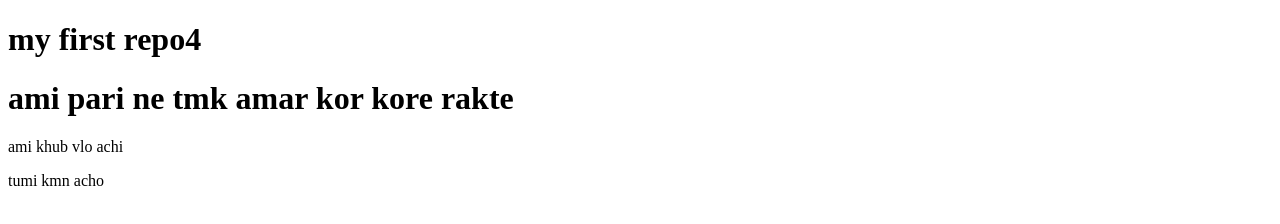
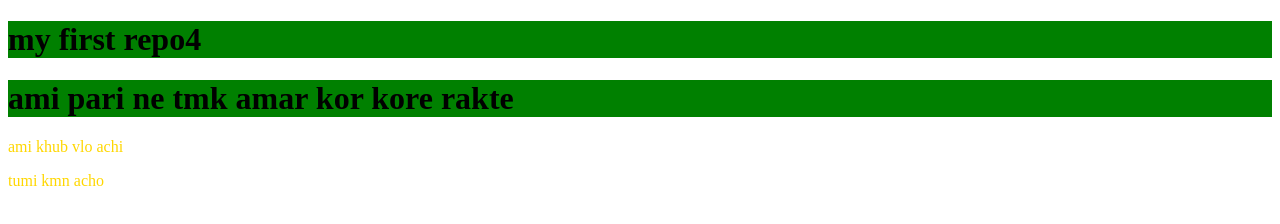
Before and after one commit to Suria1810/my-first-repo4, a plain HTML site: page index.html in a window 1280 px wide. Drawn offline with Linux system fonts and the light colour scheme.

Commit message:
color change

```diff
--- a/index.html
+++ b/index.html
@@ -5,11 +5,13 @@
     <meta http-equiv="X-UA-Compatible" content="IE=edge">
     <meta name="viewport" content="width=<>, initial-scale=1.0">
     <title>Document</title>
+    <link rel="stylesheet" href="style.css">
 </head>
 <body>
     <h1>my first repo4</h1>
     <h1>ami pari ne tmk amar kor kore rakte</H1>
     <p> ami khub vlo achi</p>
     <p>tumi kmn acho</p>
+
 </body>
 </html>
--- a/style.css
+++ b/style.css
@@ -0,0 +1,6 @@
+p{
+    color: gold;
+}
+h1{
+    background-color: green;
+}
```
